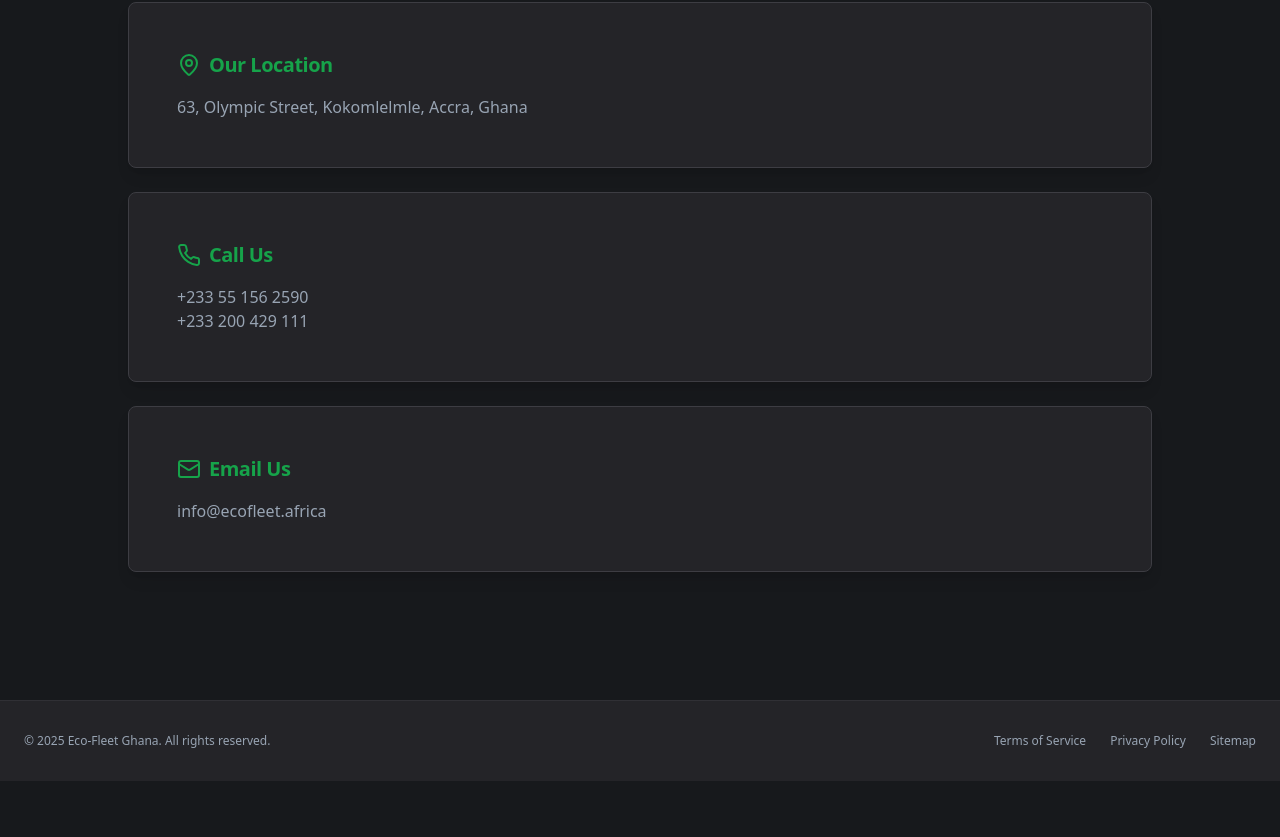
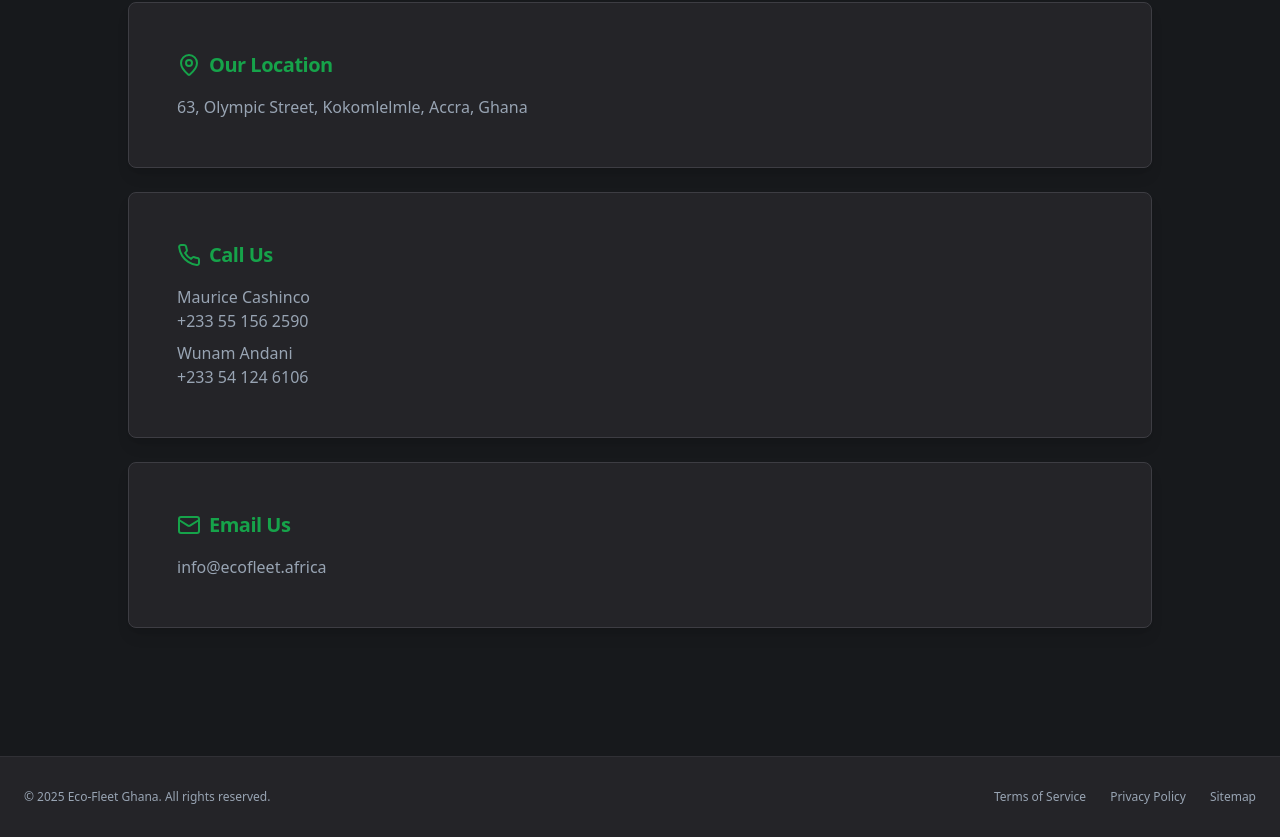
Before and after one commit to DojoPercy/ecofleet, a Next.js app: page / in a window 1280 px wide. Shown: the part 10388-11225 px from the top of the page. Before the commit the page ends 11169 px from the top, so only its background shows below. Built offline with nearby package versions, Linux system fonts and the light colour scheme.

Commit message:
Update contact card to include names and phone numbers for better clarity

```diff
--- a/app/page.tsx
+++ b/app/page.tsx
@@ -327,11 +327,18 @@ export default function EcoFleetLandingPage() {
       <Phone className="h-6 w-6" /> Call Us
     </CardTitle>
   </CardHeader>
-                  <CardContent className="text-muted-foreground">
+  <CardContent className="text-muted-foreground space-y-2">
+    <div>
+      <p className="font-medium">Maurice Cashinco</p>
       <p>+233 55 156 2590</p>
-                    <p>+233 200 429 111</p>
+    </div>
+    <div>
+      <p className="font-medium">Wunam Andani</p>
+      <p>+233 54 124 6106</p>
+    </div>
   </CardContent>
 </Card>
+
                 <Card className="bg-card border-border p-6 shadow-lg transition-all duration-300 hover:scale-[1.02] hover:shadow-xl">
                   <CardHeader className="pb-4">
                     <CardTitle className="text-xl font-semibold text-primary flex items-center gap-2">
```
Lines whose indentation alone changed are shown as unchanged.
